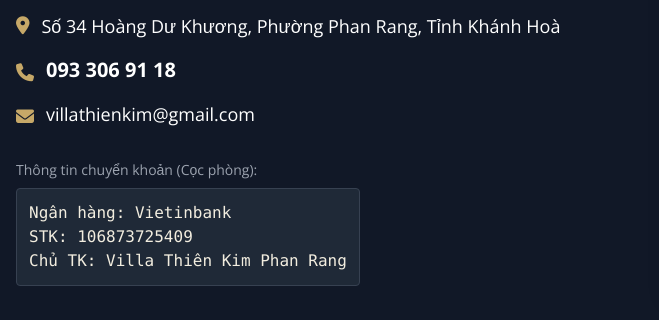
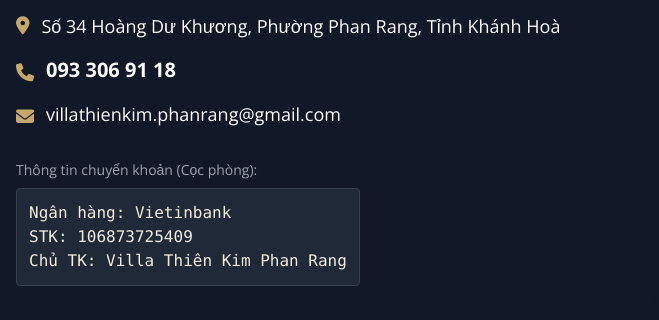
Before and after one commit to fclove01/villa-thien-kim, a plain HTML site: page index.html in a window 1280 px wide. Shown: the part 2644-2964 px from the top of the page, 0-659 px from the left. Drawn offline with nearby package versions, Linux system fonts and the light colour scheme.

Commit message:
update email

```diff
--- a/index.html
+++ b/index.html
@@ -134,7 +134,7 @@
                     </li>
                     <li class="flex items-center">
                          <i class="fas fa-envelope mt-1 mr-3 text-gold-400"></i>
-                        <span>villathienkim@gmail.com</span> </li>
+                        <span>villathienkim.phanrang@gmail.com</span> </li>
                 </ul>
                 <div class="mt-8">
                     <p class="text-sm text-gray-400 mb-2">Thông tin chuyển khoản (Cọc phòng):</p>
```
